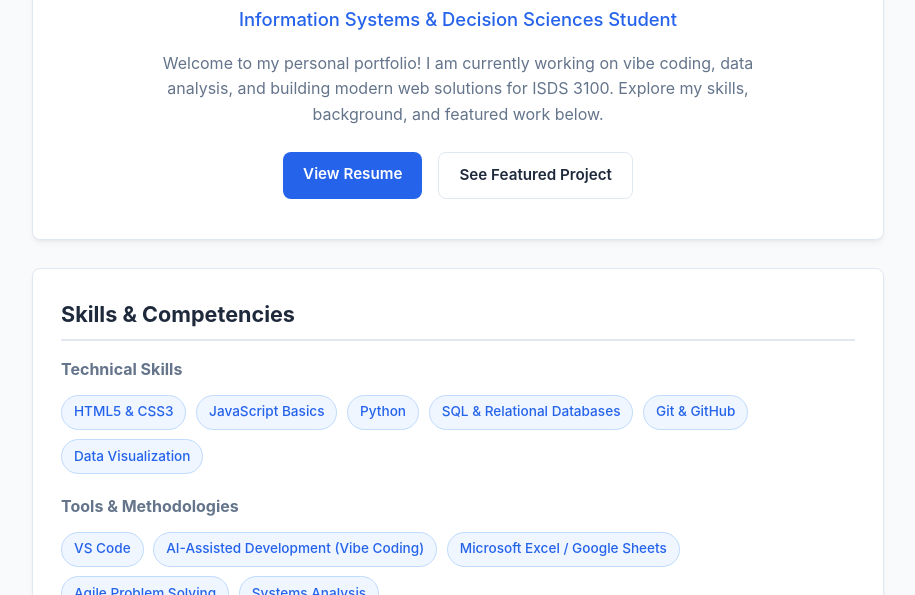
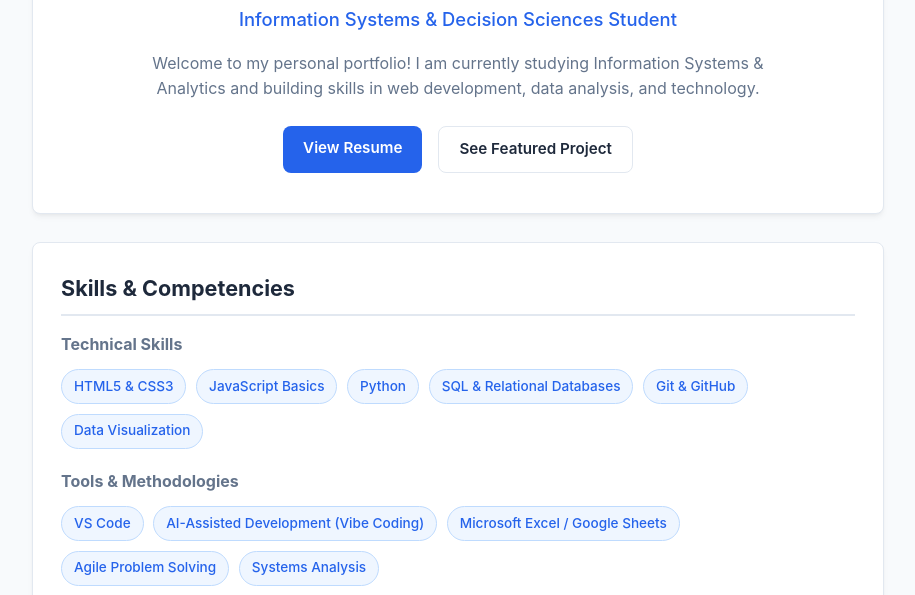
Before and after one commit to arebol3/angel-portfolio, a plain HTML site: page index.html in a window 1280 px wide. Shown: the part 205-800 px from the top of the page, without its empty margins (182-1097 px from the left). Drawn offline with Linux system fonts and the light colour scheme.

Commit message:
Update portfolio content

```diff
--- a/index.html
+++ b/index.html
@@ -30,8 +30,7 @@
       <h1>Hello, I'm Angel</h1>
       <p class="subtitle">Information Systems &amp; Decision Sciences Student</p>
       <p>
-        Welcome to my personal portfolio! I am currently working on vibe coding, data analysis,
-        and building modern web solutions for ISDS 3100. Explore my skills, background, and featured work below.
+        Welcome to my personal portfolio! I am currently studying Information Systems & Analytics and building skills in web development, data analysis, and technology.
       </p>
       <div class="btn-group">
         <a href="resume.html" class="btn btn-primary">View Resume</a>
```
